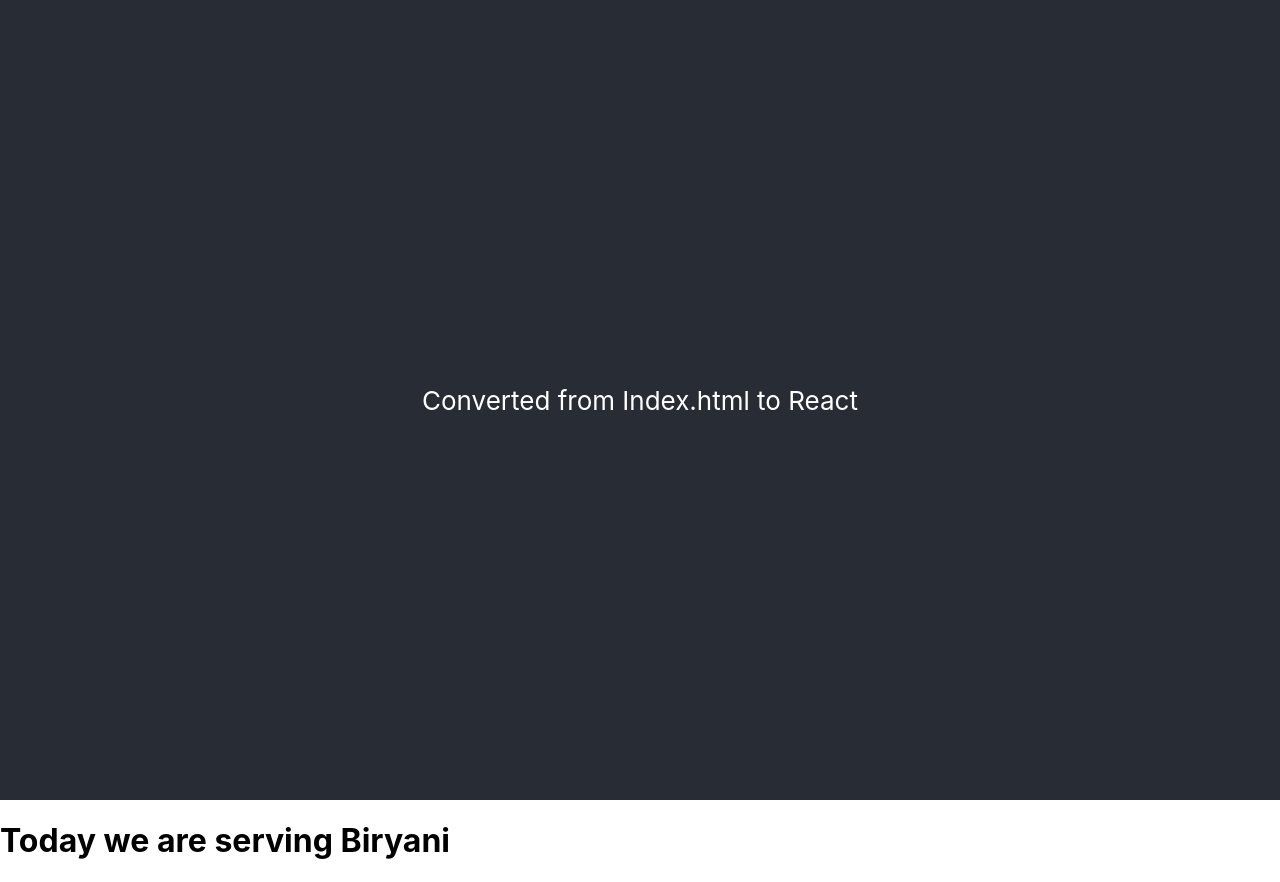
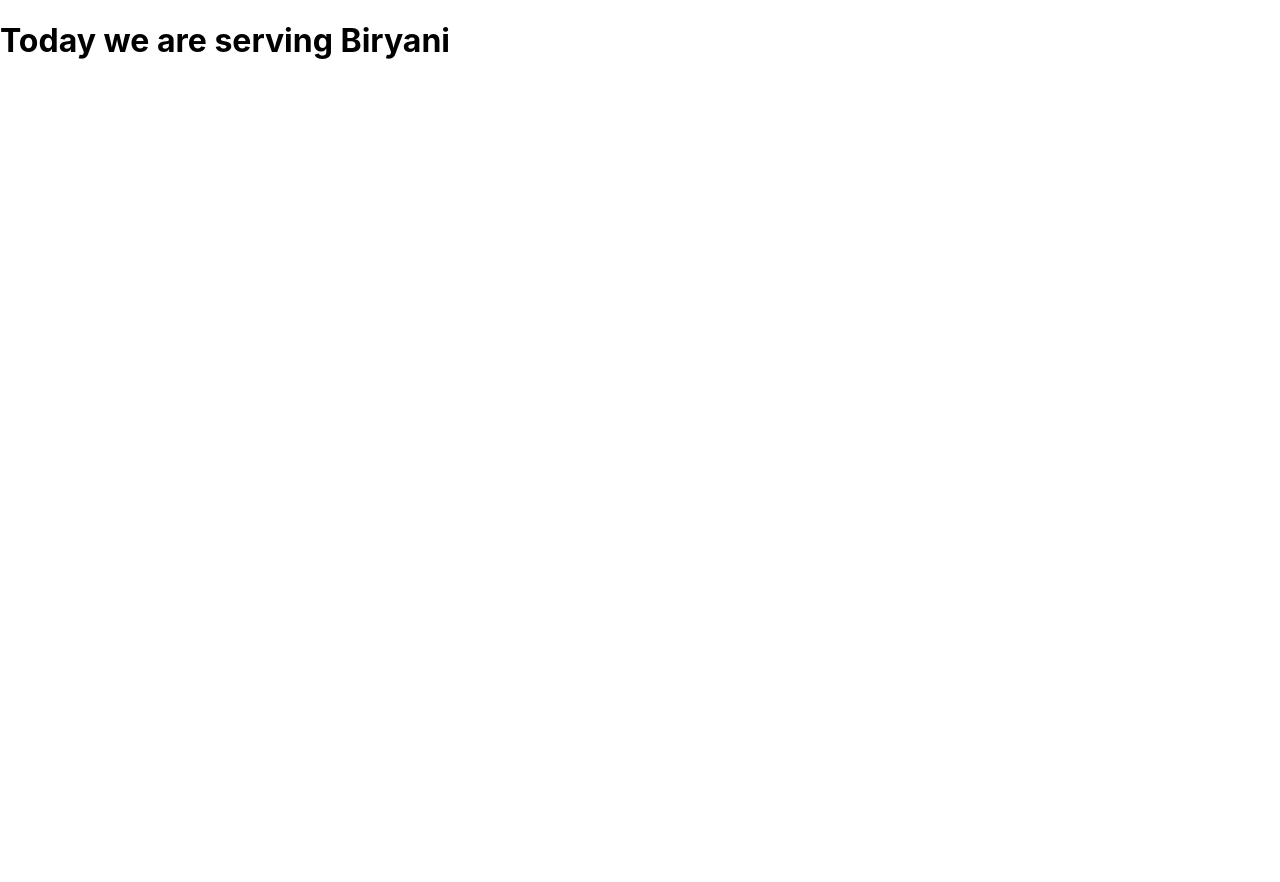
Before and after one commit to imran-ahmeds/bootcamp27july, a React (Create React App) app: page / in a window 1280 px wide. After the commit the page ends 800 px from the top, so only its background shows below. Built offline with nearby package versions, Linux system fonts and the light colour scheme.

Commit message:
component updated
updated

```diff
--- a/src/App.js
+++ b/src/App.js
@@ -1,15 +1,10 @@
 import React from 'react'
 import './App.css';
+import Dinner from './dinner';
 
 function App() {
   return (
-    <div className="App">
-      <header className="App-header">
-
-          Converted from Index.html to React
-
-      </header>
-    </div>
+    <Dinner />
   );
 }
 
--- a/src/index.js
+++ b/src/index.js
@@ -7,7 +7,6 @@ import Dinner from './dinner';
 ReactDOM.render(
   <React.StrictMode>
     <App />
-    <Dinner />
   </React.StrictMode>,
   document.getElementById('root')
 );
```
